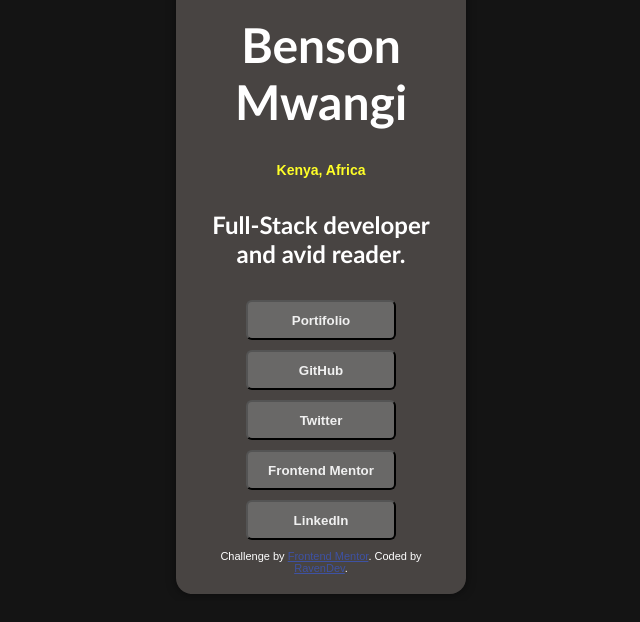
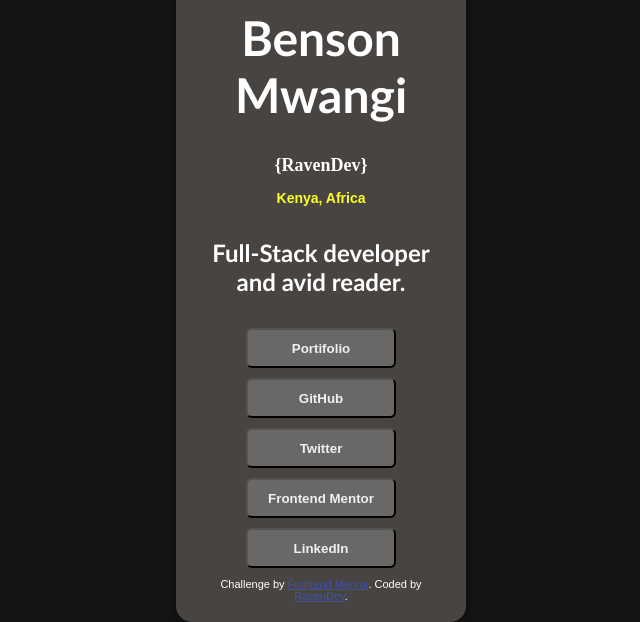
Before and after one commit to Ben1464/Social-media-links, a plain HTML site: page index.html in a window 1280 px wide. Shown: the part 199-821 px from the top of the page, without its empty margins (319-959 px from the left). Before the commit the page ends 800 px from the top, so only its background shows below. Drawn offline with Linux system fonts and the light colour scheme.

Commit message:
added a brand name at the name section

```diff
--- a/index.html
+++ b/index.html
@@ -21,6 +21,7 @@
   <img src="./assets/images/1710518704113.jpg" alt="Jessica Randall">
 
   <h1>Benson Mwangi</h1>
+  <h1 class="brand">{RavenDev}</h1>
   <h3>Kenya, Africa</h3>
   <h4>Full-Stack developer and avid reader.</h4>
 
--- a/style.css
+++ b/style.css
@@ -73,3 +73,8 @@ h4{
       height: 150px; /* Set a different height for smaller screens */
     }
   }
+  .brand{
+    padding-top: 0;
+    font-size: 18px;
+    font-family: serif;
+  }
```
